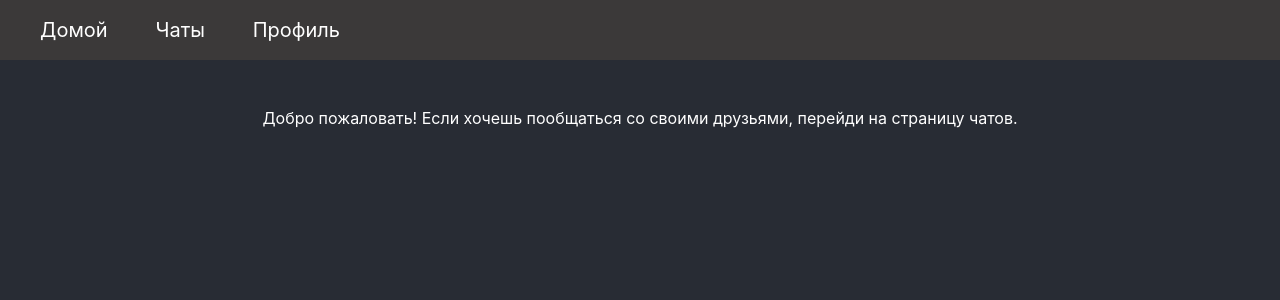
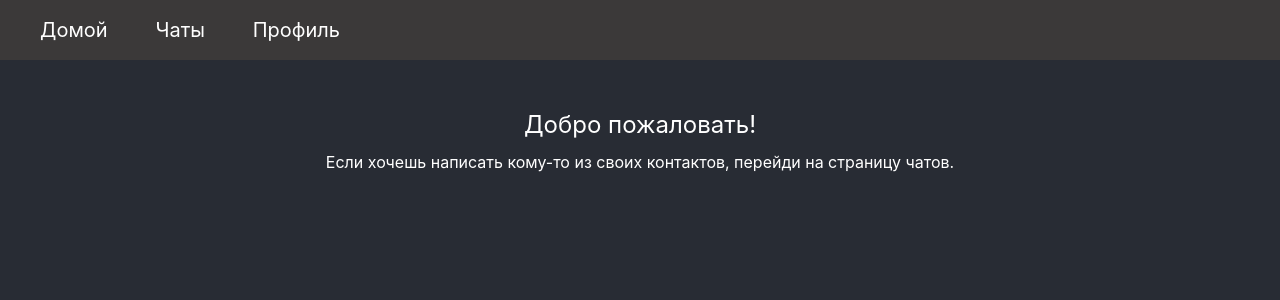
Before and after one commit to FallenSavior07/my-react-app, a React (Create React App) app: page / in a window 1280 px wide. Shown: the top 300 px of the page. Built offline with nearby package versions, Linux system fonts and the light colour scheme; the HTML template or start-up script is replaced by a standard one.

Commit message:
подключил Redux-persistor

```diff
--- a/package.json
+++ b/package.json
@@ -14,6 +14,7 @@
     "react-redux": "^7.2.4",
     "react-router-dom": "^5.2.0",
     "react-scripts": "4.0.3",
+    "redux-persist": "^6.0.0",
     "redux-thunk": "^2.3.0",
     "web-vitals": "^1.1.2"
   },
--- a/src/components/Chats.js
+++ b/src/components/Chats.js
@@ -15,16 +15,6 @@ export default function Chats() {
 	const chats = useSelector(chatsSelector);
 	const currentChat = useSelector(chatSelector);
 
-	const generateId = () => {
-		let num = Math.floor(Math.random() * 999);
-		Object.values(chats).forEach((chat) => {
-			if (chat.id === `chat${num}`) {
-				generateId();
-			}
-		})
-		return `chat${num}`
-	};
-
 	const handleChatLinkClick = (chat) => {
 		handlesetCurrentChat(chat);
 		history.push(`/chats/${chat.id}`);
@@ -32,7 +22,7 @@ export default function Chats() {
 	}
 
 	const handleAddChat = (userName) => {
-		dispatch(addChat(generateId(), userName));
+		dispatch(addChat(`chat${Date.now()}`, userName));
 	}
 
 	const handleRemoveChat = (chatId) => {
--- a/src/components/Home.js
+++ b/src/components/Home.js
@@ -5,8 +5,9 @@ export default function Home() {
 	return (
 		<main className="app__main main">
 			<section className="home">
-				<div className="container">
-					<p className="home__text">Добро пожаловать! Если хочешь пообщаться со своими друзьями, перейди на страницу чатов.</p>
+				<div className="home__inner container">
+					<h2 className="home__title">Добро пожаловать!</h2>
+					<p className="home__text">Если хочешь написать кому-то из своих контактов, перейди на страницу чатов.</p>
 				</div>
 			</section>
 		</main>
--- a/src/css/style.css
+++ b/src/css/style.css
@@ -274,8 +274,20 @@ code {
   margin: 30px 0 0 0;
 }
 
+.home__inner {
+  padding: 50px 0;
+}
+
+.home__title {
+  font-size: 24px;
+  line-height: 29px;
+  font-weight: 400;
+  font-style: normal;
+  text-align: center;
+}
+
 .home__text {
-  padding: 50px 0;
+  margin: 15px 0 0 0;
   text-align: center;
 }
 
--- a/src/index.js
+++ b/src/index.js
@@ -5,14 +5,17 @@ import './css/style.css';
 import App from './components/App/App';
 import reportWebVitals from './reportWebVitals';
 import { Provider } from 'react-redux';
-import { store } from './store';
+import { store, persistor } from './store';
+import { PersistGate } from 'redux-persist/integration/react';
 
 ReactDOM.render(
   <React.StrictMode>
     <Provider store={store}>
-      <BrowserRouter>
-        <App />
-      </BrowserRouter>
+      <PersistGate persistor={persistor} loading={<p>Please stand by</p>}>
+        <BrowserRouter>
+          <App />
+        </BrowserRouter>
+      </PersistGate>
     </Provider>
   </React.StrictMode >,
   document.getElementById('root')
--- a/src/scss/blocks/_home.scss
+++ b/src/scss/blocks/_home.scss
@@ -1,6 +1,15 @@
 .home {
+	&__inner {
+		padding: 50px 0;
+	}
+
+	&__title {
+		@include font(24px, 29px, 400);
+		text-align: center;
+	}
+
 	&__text {
-		padding: 50px 0;
+		margin: 15px 0 0 0;
 		text-align: center;
 	}
 }
--- a/src/store.js
+++ b/src/store.js
@@ -4,6 +4,13 @@ import messagesReducer from './reducers/messages'
 import chatsReducer from './reducers/chats';
 import chatReducer from './reducers/chat';
 import thunk from 'redux-thunk';
+import { persistReducer, persistStore } from 'redux-persist';
+import storage from 'redux-persist/lib/storage';
+
+const persistConfig = {
+	key: 'root',
+	storage,
+}
 
 const composeEnhancers = window.__REDUX_DEVTOOLS_EXTENSION_COMPOSE__ || compose;
 
@@ -14,7 +21,11 @@ const rootReducer = combineReducers({
 	profile: profileReducer,
 });
 
+const persistedReducer = persistReducer(persistConfig, rootReducer)
+
 export const store = createStore(
-	rootReducer,
+	persistedReducer,
 	composeEnhancers(applyMiddleware(thunk))
 );
+
+export const persistor = persistStore(store);
```
Also changed, not shown: 2 other files (tests, documents, lock files or other folders).
